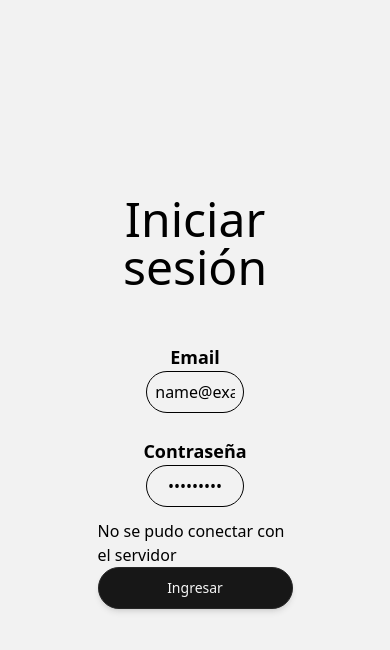
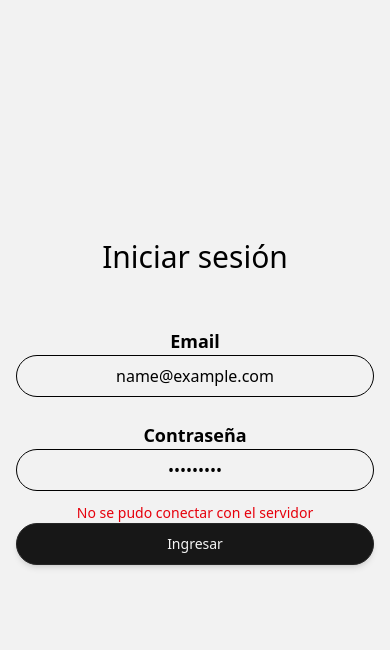
Before and after one commit to FValentino/lexora-front, a Next.js app: page /login in a window 390 px wide. Both pictures are taken after typing "name@example.com", "Sample123" into the empty fields and a click on the button "Ingresar". Shown: the top 650 px of the page. Built offline with nearby package versions, Linux system fonts and the light colour scheme; no server answers.

Commit message:
style: make login form responsive

```diff
--- a/src/app/(auth)/login/page.tsx
+++ b/src/app/(auth)/login/page.tsx
@@ -2,8 +2,8 @@ import LoginForm from "@/components/LoginForm";
 
 export default function LoginPage() {
     return (
-        <main className="w-full h-screen m-0 p-0 flex flex-col items-center justify-center">
-            <h1 className="text-center text-5xl w-[50%]">Iniciar sesión</h1>
+        <main className="min-h-screen flex flex-col items-center justify-center px-4">
+            <h1 className="text-3xl md:text-5xl text-center">Iniciar sesión</h1>
             <LoginForm />
         </main>
     );
--- a/src/components/LoginForm.tsx
+++ b/src/components/LoginForm.tsx
@@ -46,8 +46,7 @@ export default function LoginForm() {
 	}
 
 	return (
-			<form onSubmit={handleSubmit} className="flex flex-col w-[50%] my-10">
-
+		<form onSubmit={handleSubmit} className="flex flex-col w-full max-w-sm my-10">
 			<Input
 				label="Email"
 				name="email"
@@ -61,7 +60,7 @@ export default function LoginForm() {
 				type="password"
 				required
 			/>
-				{error && <p role="alert">{error}</p>}
+			{error && <p role="alert" className="text-red-600 text-sm text-center">{error}</p>}
 			<Button type="submit" disabled={isLoading}>
 				{isLoading ? "Ingresando..." : "Ingresar"}
 			</Button>
--- a/src/components/ui/Button.tsx
+++ b/src/components/ui/Button.tsx
@@ -16,7 +16,7 @@ export default function Button({
 			type={type}
 			disabled={disabled}
 			onClick={onClick}
-			className="inline-flex items-center justify-center px-6 py-2.5 rounded-full text-sm font-medium text-neutral-100 bg-neutral-900 border border-neutral-800 shadow-md transition-all duration-200 ease-out hover:bg-neutral-800 hover:border-neutral-700 hover:-translate-y-0.5 active:translate-y-0 hover:cursor-pointer"
+			className="inline-flex items-center justify-center px-6 py-2.5 rounded-full text-sm font-medium text-neutral-100 bg-neutral-900 border border-neutral-800 shadow-md transition-all duration-200 ease-out hover:bg-neutral-800 hover:border-neutral-700 hover:-translate-y-0.5 active:translate-y-0 hover:cursor-pointer disabled:opacity-50 disabled:pointer-events-none"
 		>
 			{children}
 		</button>
--- a/src/components/ui/Input.tsx
+++ b/src/components/ui/Input.tsx
@@ -19,7 +19,7 @@ export default function Input({
 				{label}
 			</label>
 			<input
-				className="w-[50%] border rounded-full p-2 text-center"
+				className="w-full border rounded-full p-2 text-center"
 				id={name}
 				name={name}
 				type={type}
```
Lines whose indentation alone changed are shown as unchanged.
